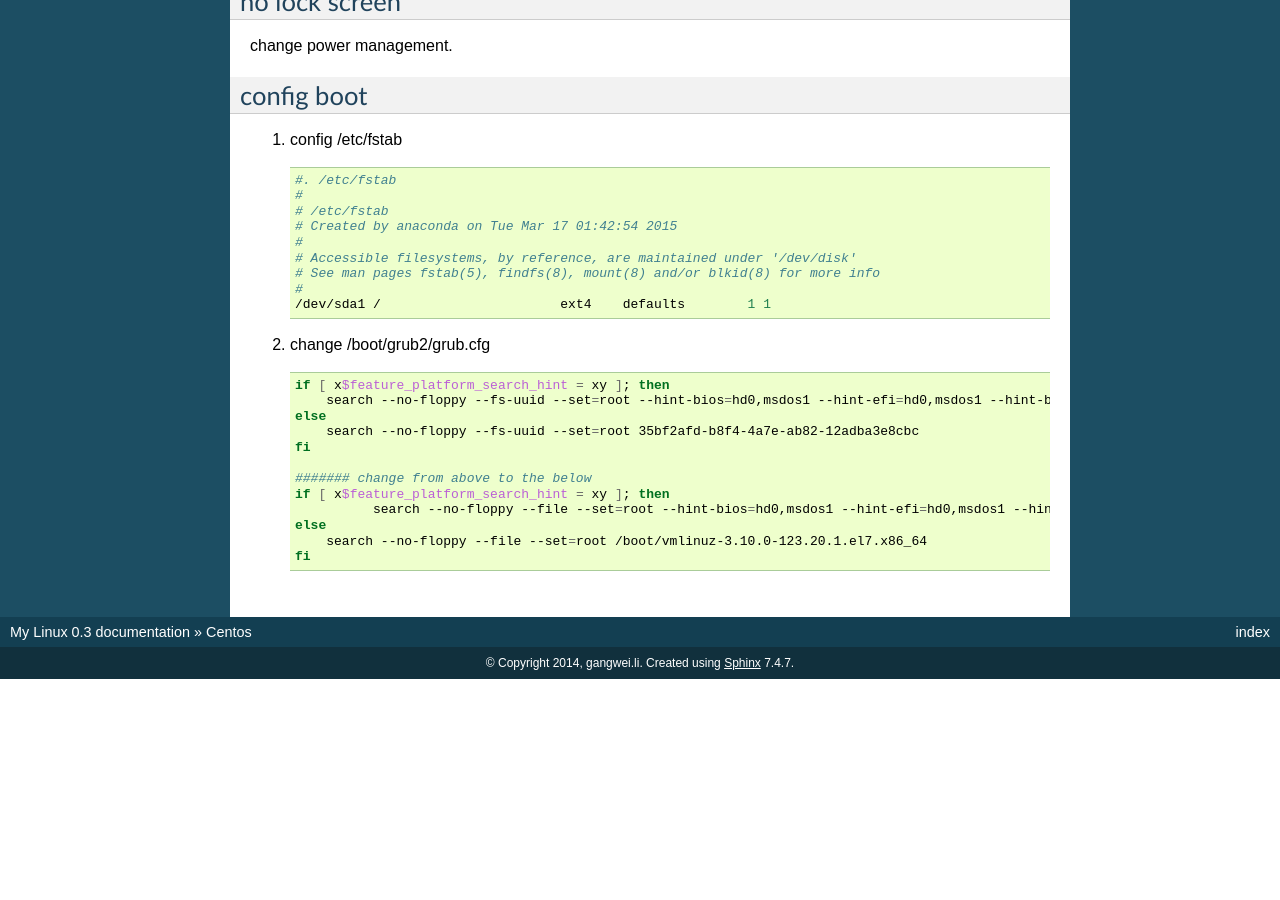
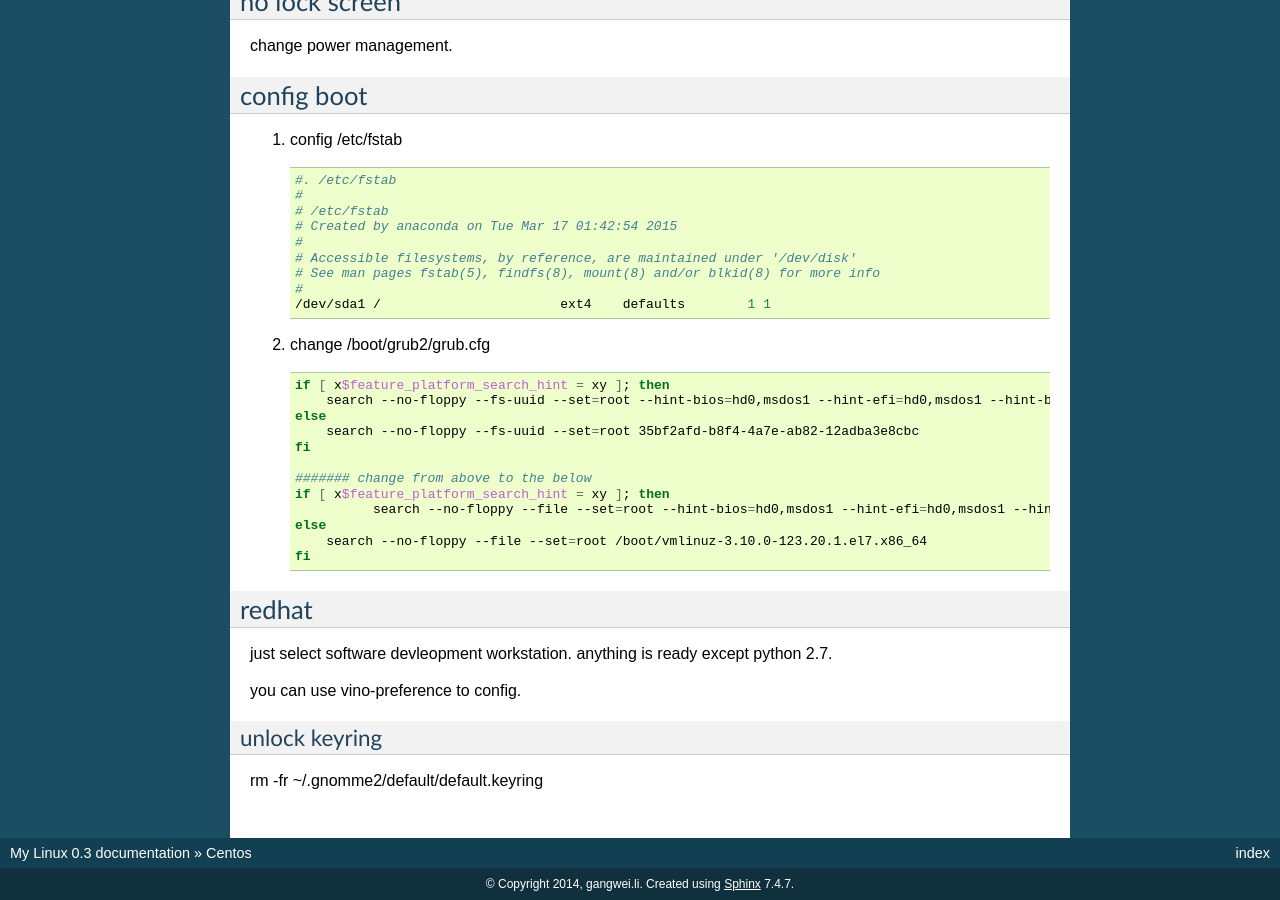
Before and after one commit to gwli/MyLinux, a Sphinx documentation site: the page built from source/content/stage_1/CENTOS.rst, in a window 1280 px wide and 900 px high, scrolled down 1973 px. Built offline with Sphinx 7.4.7, drawn with Linux system fonts in a browser that asks for light colours; formulas are drawn with MathJax 3; pages that are not in the unit, such as notebooks, are missing from menus; before the commit the page ends 2652 px from its top, so only the background shows below that.

Commit message:
添加 redhat vnc的配置方法

```diff
--- a/source/content/stage_1/CENTOS.rst
+++ b/source/content/stage_1/CENTOS.rst
@@ -173,3 +173,16 @@ config boot
       else
           search --no-floppy --file --set=root /boot/vmlinuz-3.10.0-123.20.1.el7.x86_64
       fi
+
+
+
+redhat
+======
+
+just select software devleopment workstation. anything is ready except python 2.7.
+
+you can use vino-preference to config.
+
+unlock keyring
+--------------
+rm -fr ~/.gnomme2/default/default.keyring
```
